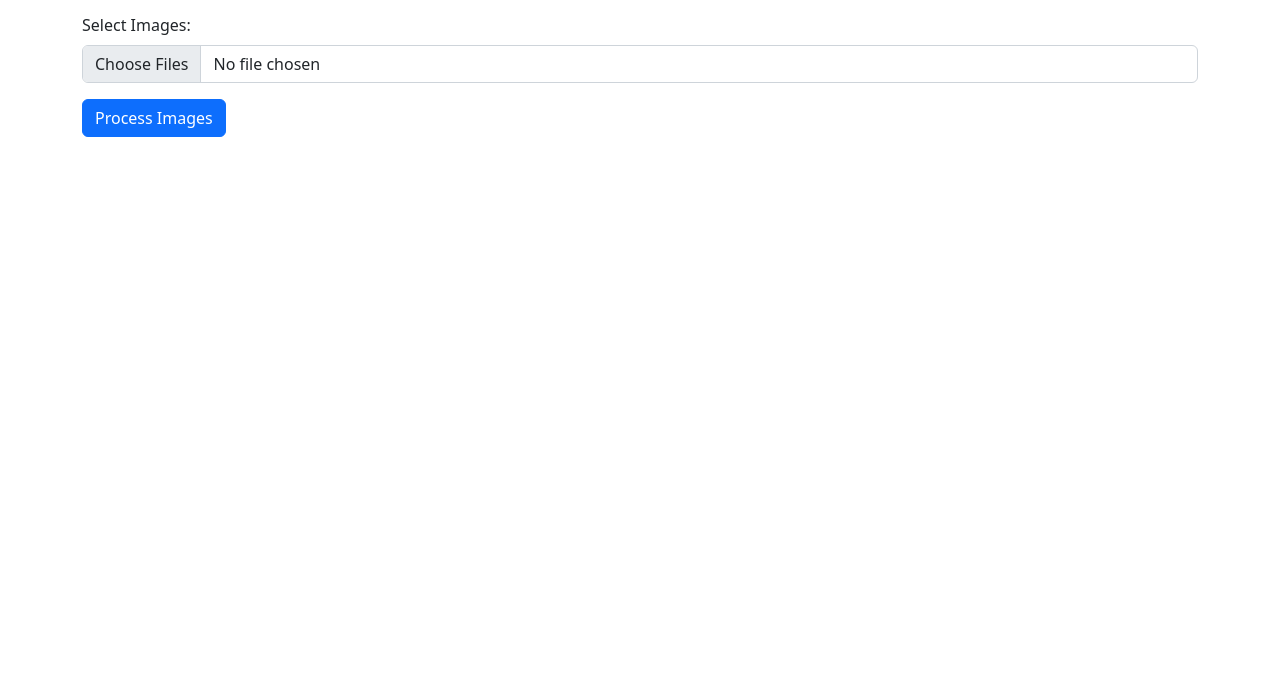
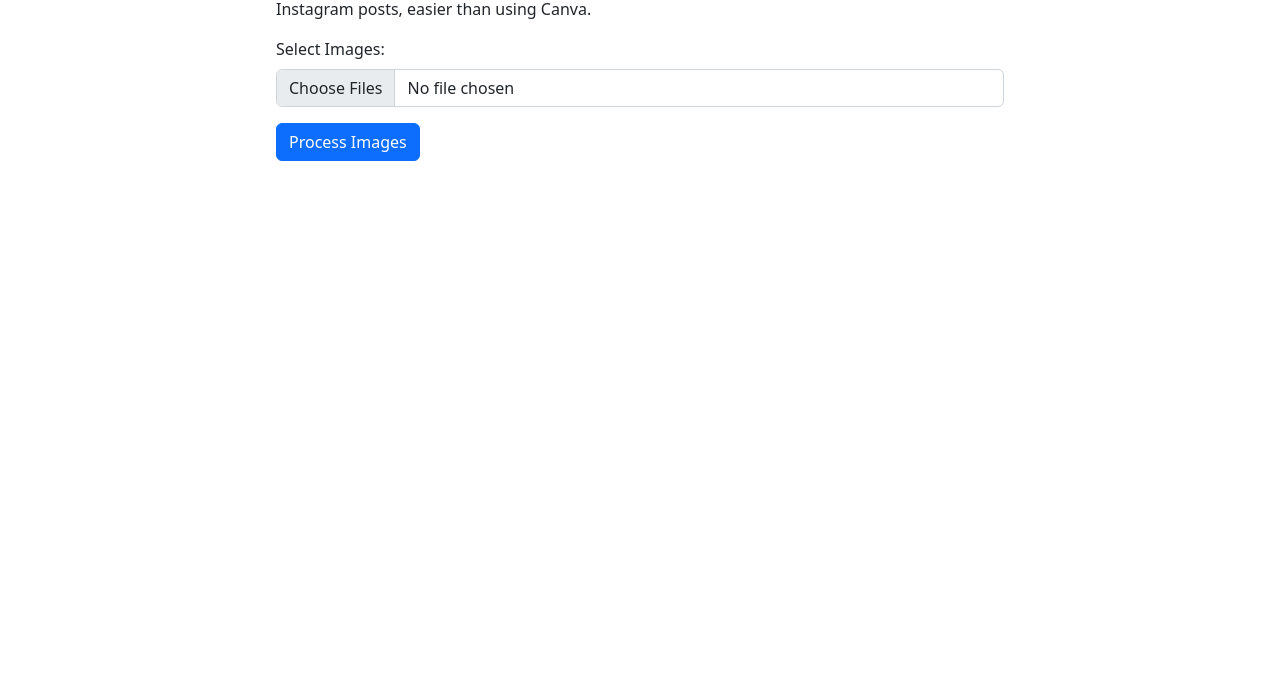
Before and after one commit to arielpontes/squarify, a plain HTML site: page index.html in a window 1280 px wide. Shown: the part 103-800 px from the top of the page. Drawn offline with nearby package versions, Linux system fonts and the light colour scheme.

Commit message:
Improve desktop version

```diff
--- a/index.css
+++ b/index.css
@@ -1,7 +1,14 @@
 body {
   padding: 20px;
   font-size: 16px;
+  max-width: 768px;
+  margin: auto;
 }
+
+/* .container {
+  max-width: 768px;
+  margin: auto;
+} */
 
 #download-all {
   display: none;
--- a/index.html
+++ b/index.html
@@ -12,7 +12,7 @@
   <body>
     <h1>Squarify images</h1>
     <p>Bulk edit images and make them square by adding margins instead of cropping. Useful for Instagram posts, easier than using Canva.</p>
-    <div class="container">
+    <div>
       <form>
         <div class="mb-3">
           <label for="image-upload" class="form-label">Select Images:</label>
```
